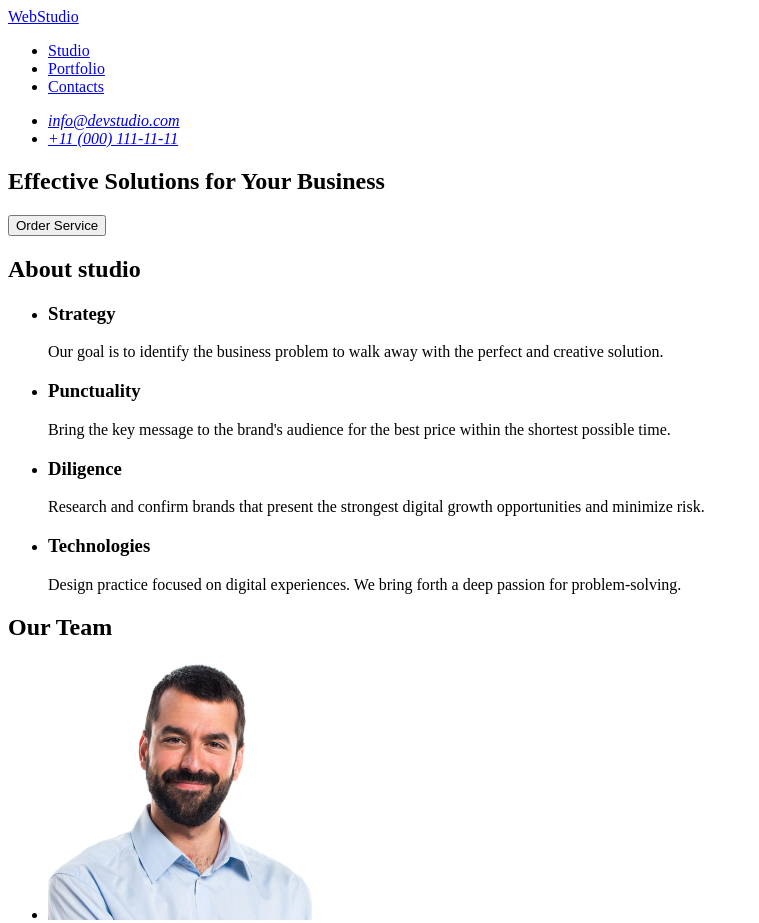
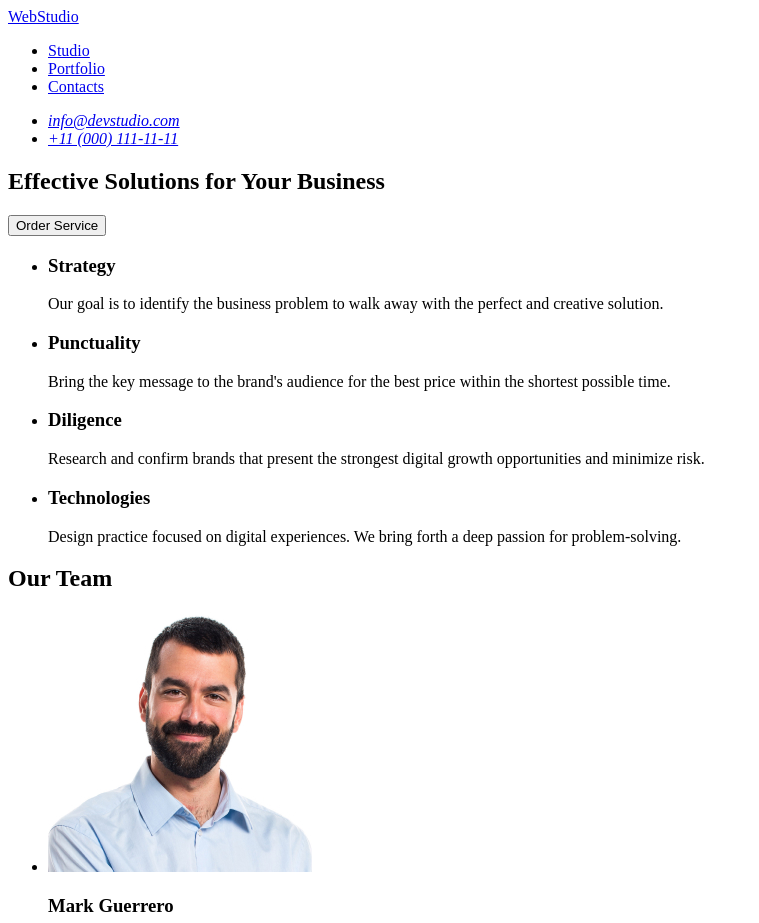
Before and after one commit to makkond/goit-markup-hw-01, a plain HTML site: page index.html in a window 1280 px wide. Shown: the top 923 px of the page, without its empty margins (0-759 px from the left). Drawn offline with Linux system fonts and the light colour scheme.

Commit message:
add some comments

```diff
--- a/index.html
+++ b/index.html
@@ -36,13 +36,15 @@
     </header>
 
     <main>
+      <!--Hero page-->
       <section>
         <h1>Effective Solutions for Your Business</h1>
         <button type="button">Order Service</button>
       </section>
 
+      <!--About studio-->
       <section id="studio">
-        <h2>About studio</h2>
+        <h2 hidden>About studio</h2>
         <ul>
           <li>
             <h3>Strategy</h3>
@@ -75,6 +77,7 @@
         </ul>
       </section>
 
+      <!--Our team-->
       <section id="portfolio">
         <h2>Our Team</h2>
         <ul>
```
